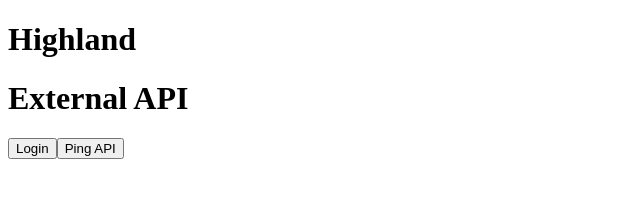
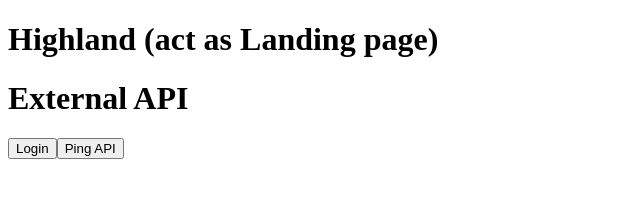
Before and after one commit to dakennguyen/Highland, a React app: page ClientApp/public/index.html in a window 1280 px wide. Shown: the whole page, without its empty margins (0-640 px from the left). Built offline with nearby package versions, Linux system fonts and the light colour scheme.

Commit message:
edit title

```diff
--- a/ClientApp/public/index.html
+++ b/ClientApp/public/index.html
@@ -7,7 +7,7 @@
 
 <body>
     <noscript>You need to enable JavaScript to run this app.</noscript>
-    <h1>Highland</h1>
+    <h1>Highland (act as Landing page)</h1>
     <div id="root"></div>
 </body>
 
```
